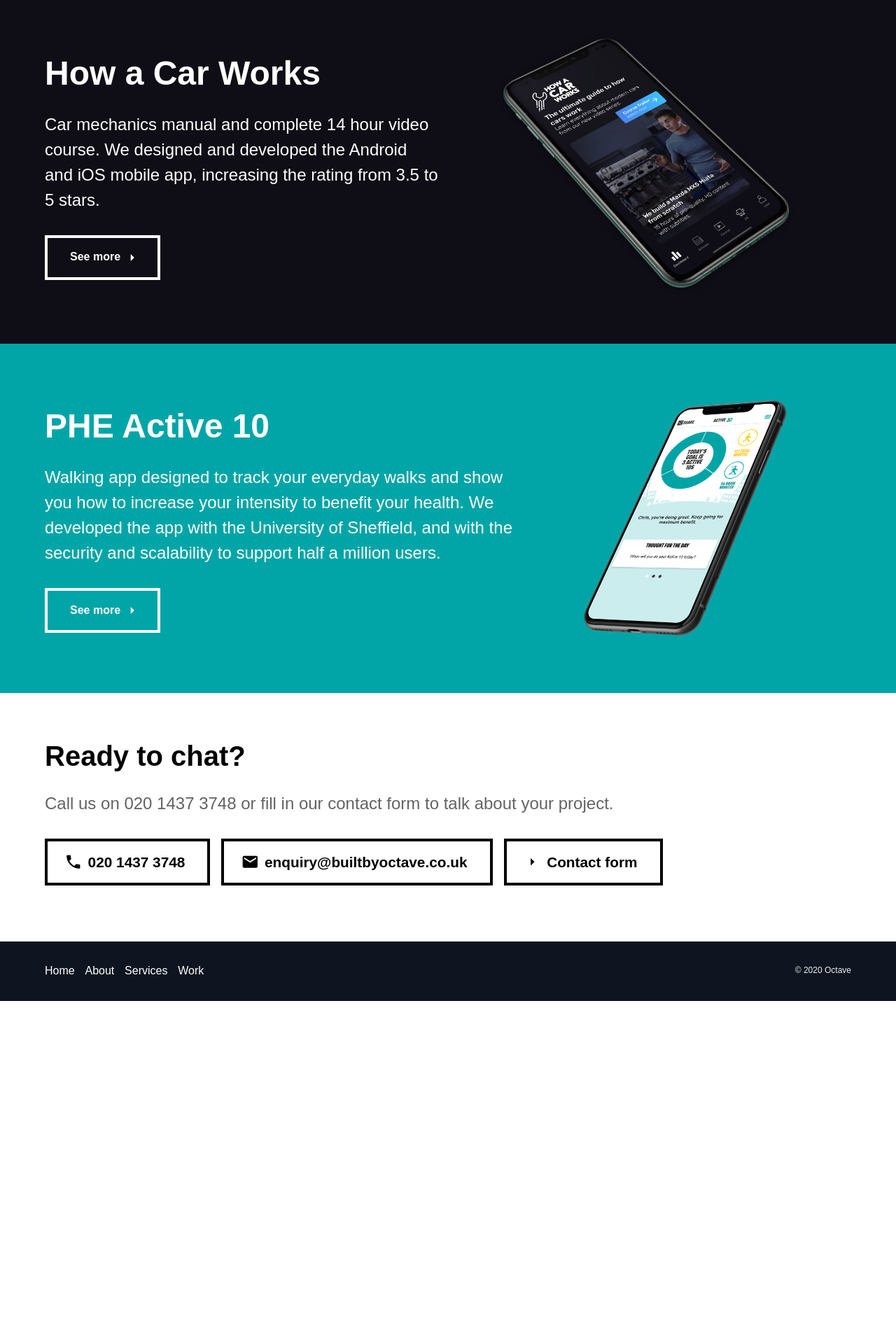
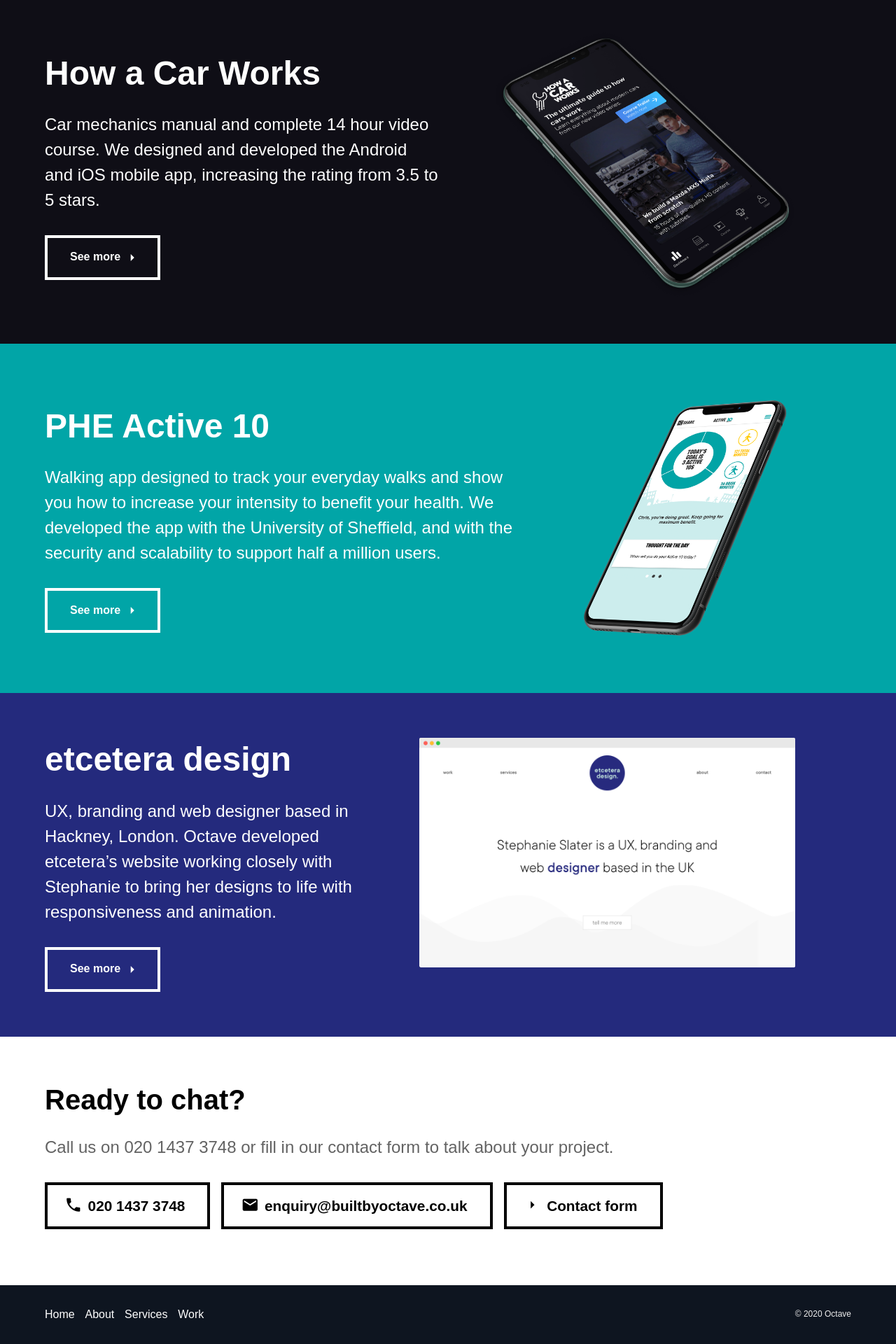
Before and after one commit to chrisjingram/octave-website, a Jekyll site: the page built from index.html, in a window 1280 px wide. Shown: the part 1486-3406 px from the top of the page at 70% size. Built offline with Jekyll 4.4.1, drawn with Linux system fonts in a browser that asks for light colours; nearby versions of some CDN libraries; some web fonts are replaced; before the commit the page ends 2916 px from its top, so only the background shows below that.

Commit message:
Etcetera project

```diff
--- a/_includes/projects.html
+++ b/_includes/projects.html
@@ -19,4 +19,14 @@
       <img alt="Mockup of Active 10 app on iPhone" src="/assets/images/active10-mockup.png">
     </div>
   </div>
+  <div class="project etcetera">
+    <div class="project-info">
+      <h2>etcetera design</h2>
+      <p>UX, branding and web designer based in Hackney, London. Octave developed etcetera’s website working closely with Stephanie to bring her designs to life with responsiveness and animation.</p>
+      <a href="#" class="button button-white icon-right">See more<i class="material-icons">arrow_right</i></a>
+    </div>
+    <div class="project-img">
+      <img alt="Mockup of Active 10 app on iPhone" src="/assets/images/etcetera-mockup.png">
+    </div>
+  </div>
 </section>
--- a/_sass/_projects.scss
+++ b/_sass/_projects.scss
@@ -47,5 +47,9 @@
     background: #01A5A7;
     color: white;
   }
+  .project.etcetera{
+    background: #242A7D;
+    color: white;
+  }
 
 }
```
Also changed, not shown: assets/images/etcetera-mockup.png (added).
